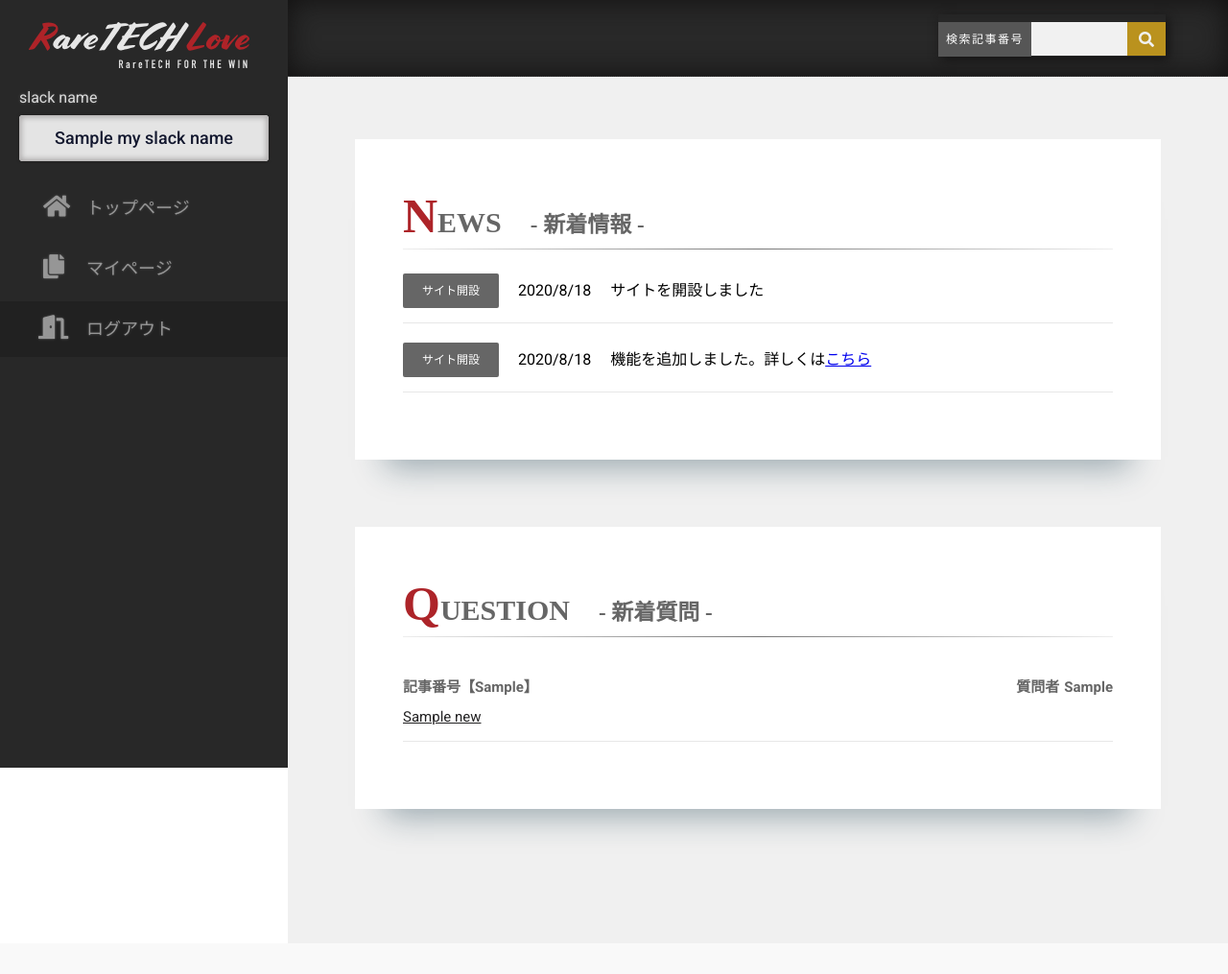
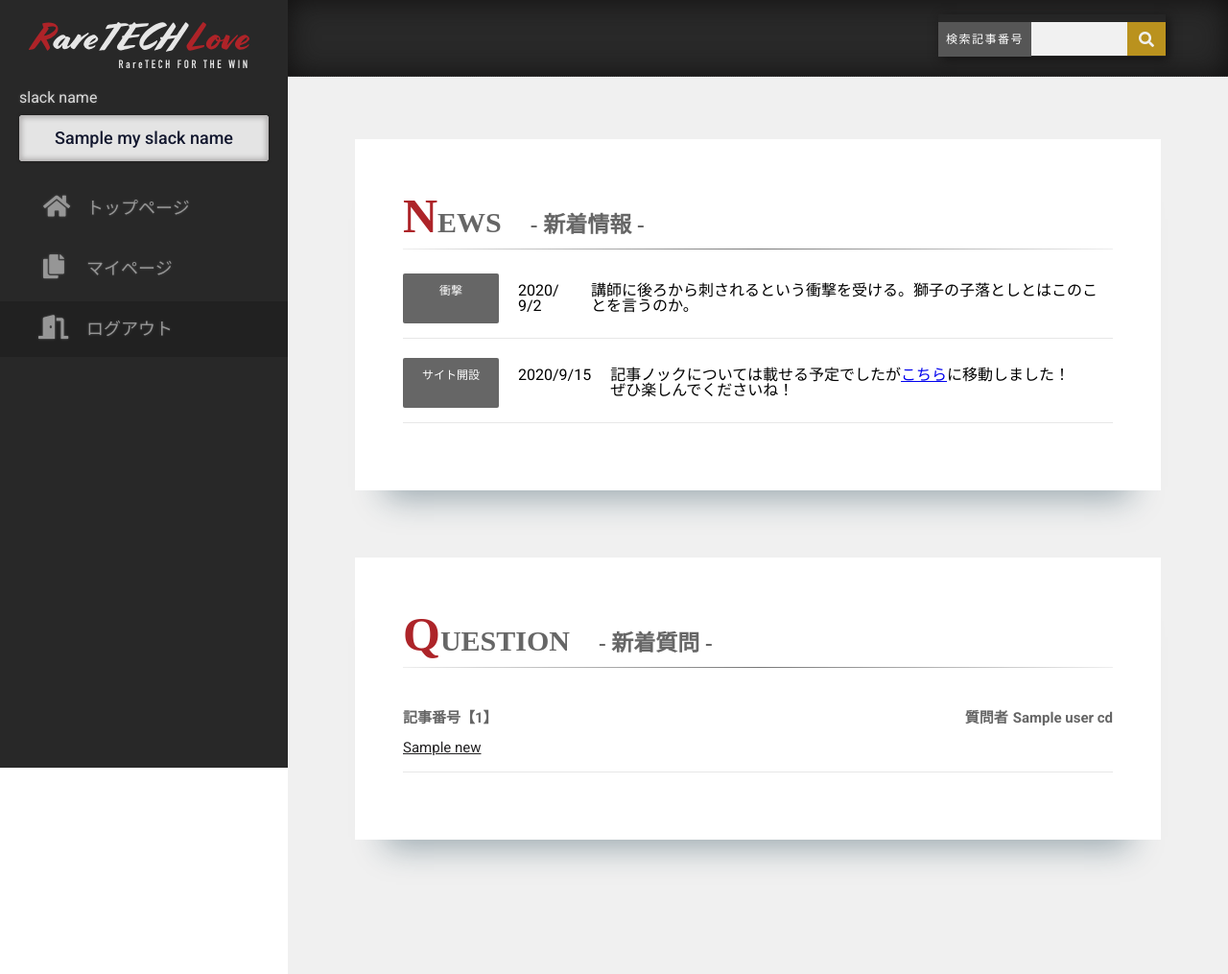
Before and after one commit to Hackathon-Team-C/RareTechLove, a Django app: template django/raretechloveapp/templates/raretechloveapp/index.html in a window 1280 px wide. Shown: the whole page at 96% size. Before the commit the page ends 880 px from the top, so only its background shows below. Run offline with Django 3.2, Linux system fonts and the light colour scheme; the template is opened without the code that fills it: most values are stand-ins (such as "Sample title", 1, 10 or a date in 2020); some libraries are stand-ins or nearby versions; some web fonts are replaced.

Commit message:
テーブル結合、検索結果表示修正

```diff
--- a/django/raretechloveapp/templates/raretechloveapp/index.html
+++ b/django/raretechloveapp/templates/raretechloveapp/index.html
@@ -6,10 +6,12 @@
     <div class="news box">
       <p class="title" data-text="NEWS">- 新着情報 -</p>
       <ul>
-        <li><span class="cat">サイト開設</span><time class="time" datetime="">2020/8/18</time><span>サイトを開設しました</span>
+        <li><span class="cat">衝撃</span><time class="time"
+            datetime="">2020/9/2</time><span>講師に後ろから刺されるという衝撃を受ける。獅子の子落としとはこのことを言うのか。
+          </span>
         </li>
-        <li><span class="cat">サイト開設</span><time class="time" datetime="">2020/8/18</time><span>機能を追加しました。詳しくは<a
-              href="post.html">こちら</a></span>
+        <li><span class="cat">サイト開設</span><time class="time" datetime="">2020/9/15</time><span>記事ノックについては載せる予定でしたが<a
+              href="https://portal.raretech.site/" target='_blank'>こちら</a>に移動しました！<br>ぜひ楽しんでくださいね！</span>
         </li>
       </ul>
     </div>
@@ -19,8 +21,8 @@
       <ul>
         {% for new in news %}
         <li>
-          <div class="post_meta"><span class="post_number">記事番号【{{new.article_cd}}】</span>
-            <span class="respondent">質問者<span class="name">{{new.user_cd}}</span></span>
+          <div class="post_meta"><span class="post_number">記事番号【{{new.article_cd.id}}】</span>
+            <span class="respondent">質問者<span class="name">{{new.user_cd.slack_name}}</span></span>
           </div>
           <a href="/post?ts_cd={{ new.ts_cd }}">{{new.question_thread}}</a>
         </li>
--- a/django/raretechloveapp/templates/raretechloveapp/post.html
+++ b/django/raretechloveapp/templates/raretechloveapp/post.html
@@ -7,15 +7,15 @@
     {% if o.qa_dist == True %}
     <div class="question_st box">
       <div class="meta_box">
-        <p class="post_number">記事番号【{{o.article_cd}}】</p>
-        <p>質問者 <span class="name">{{ o.user_cd }}</span></p>
+        <p class="post_number">記事番号【{{o.article_cd.id}}】</p>
+        <p>質問者 <span class="name">{{ o.user_cd.slack_name }}</span></p>
       </div>
       <p>{{o.question_thread}}</p>
     </div>
     {% endif %}
     <div class="answer_st box">
       <div class="answer">
-        <p>回答者 <span class="name">{{o.user_cd}}</span></p>
+        <p>回答者 <span class="name">{{o.user_cd.slack_name}}</span></p>
       </div>
       <p>{{o.question_thread}}</p>
     </div>
--- a/django/raretechloveapp/views.py
+++ b/django/raretechloveapp/views.py
@@ -9,6 +9,7 @@ from .forms import CreateUser
 from raretechloveapp.modules import slack
 from .models import UserMST
 from .models import QuestionTBL
+from .models import ArticleMST
 # module_dir = os.path.dirname(__file__) # views.pyのあるディレクトリを取得
 # json_path = os.path.join(module_dir, 'jojo.json')
 
@@ -106,7 +107,7 @@ class raretechlovesearch(LoginRequiredMixin,ListView):
 
        keyword = self.request.GET.get('article_cd')
        if keyword is not None:
-            queryset = queryset.filter(article_cd=keyword)
+            queryset = queryset.filter(article_cd=keyword,qa_dist=True)
 
        return queryset
 
```
Also changed, not shown: django/raretechloveapp/management/commands/import_slack.py (+5 -2 lines), django/raretechloveapp/models.py (+5 -5 lines), django/raretechloveapp/templates/raretechloveapp/search.html (+7 -2 lines).
